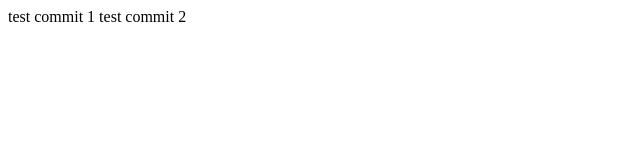
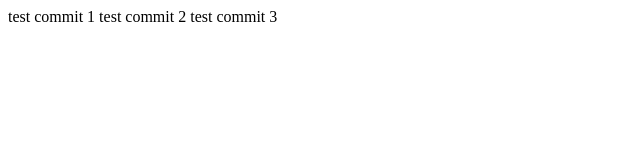
Before and after one commit to repoeducation/github-public, a plain HTML site: page index.html in a window 1280 px wide. Shown: the full height of the page, 0-640 px from the left. Drawn offline with Linux system fonts and the light colour scheme.

Commit message:
update 3

```diff
--- a/index.html
+++ b/index.html
@@ -11,5 +11,8 @@
 
     test commit
     2
+
+    test commit
+    3
 </body>
 </html>
```
